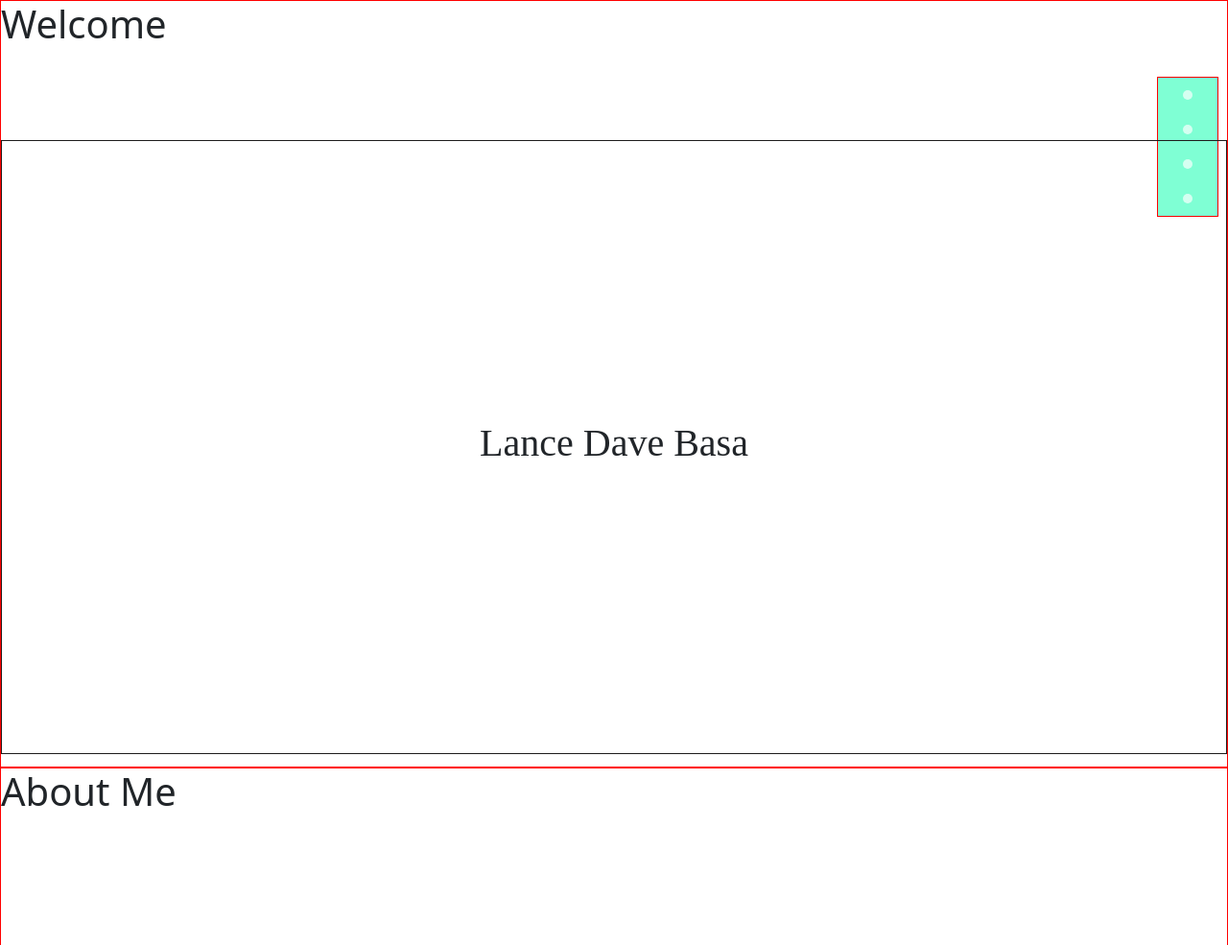
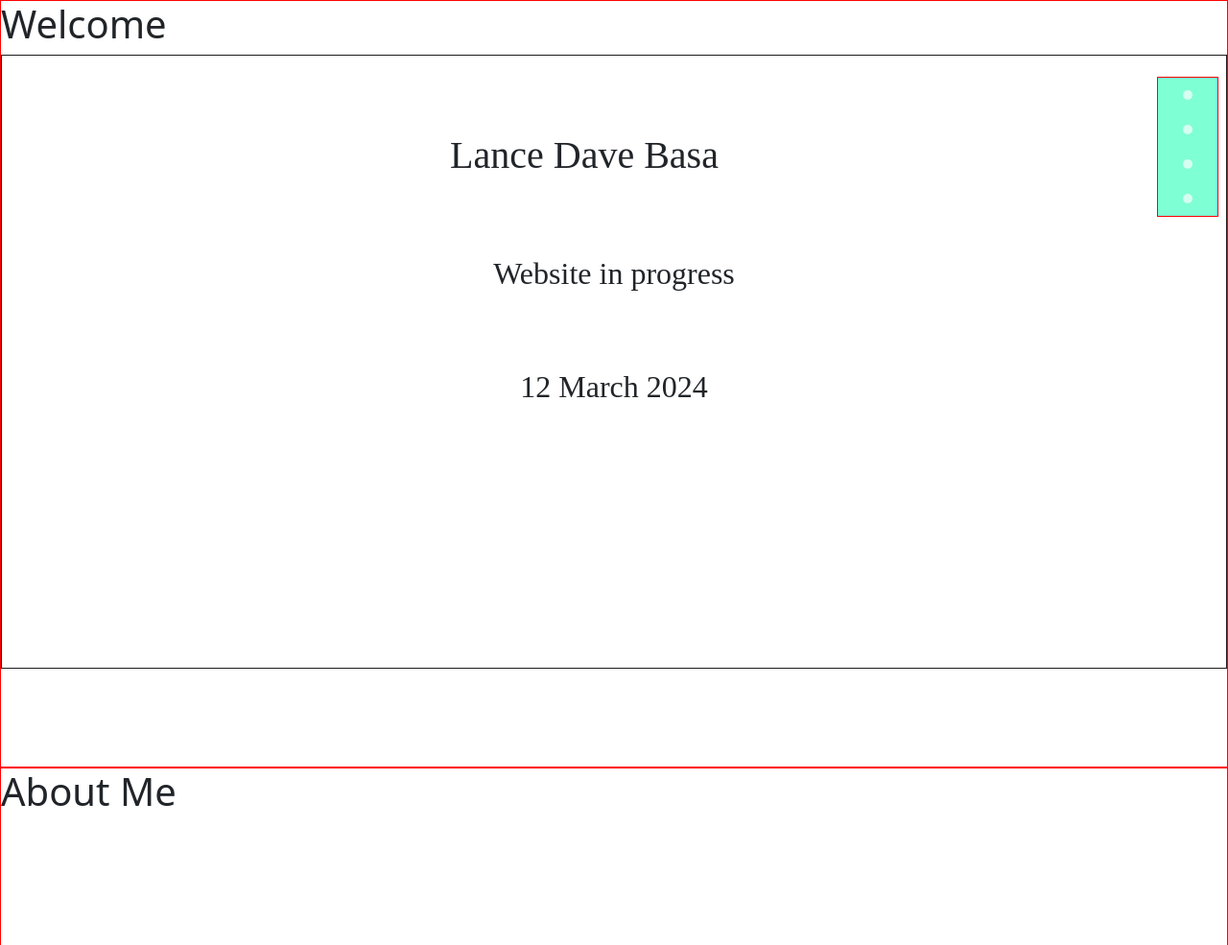
Before and after one commit to LanceBasa/PersonalWebsite, a PHP site: page /html/home.html in a window 1280 px wide. Shown: the top 985 px of the page at 96% size. Run offline with PHP 8.4, Linux system fonts and the light colour scheme.

Commit message:
added website status in home.html

```diff
--- a/html/home.html
+++ b/html/home.html
@@ -34,7 +34,10 @@
     <div id="Welcome">
         <h1>Welcome</h1>
         <div class="me">
-            <h1 class="MyName">Lance Dave Basa</h1>
+            <h1>Lance Dave Basa</h1>
+            <h2>Website in progress</h2>
+            <h2>12 March 2024</h2>
+
         </div>
 
 
--- a/styles/styles.css
+++ b/styles/styles.css
@@ -34,9 +34,11 @@ background-color: aquamarine;
     border: solid 1px rgb(30, 28, 28);
     height: 80vh;
     width: 100%;
-    margin: auto;
-    display: flex;
-    justify-content: center;
-    align-items: center;
     font: 10px bold;
 }
+
+.me > * {
+    position: relative;
+    margin: 10vh 0;
+    text-align: center;
+}
```
